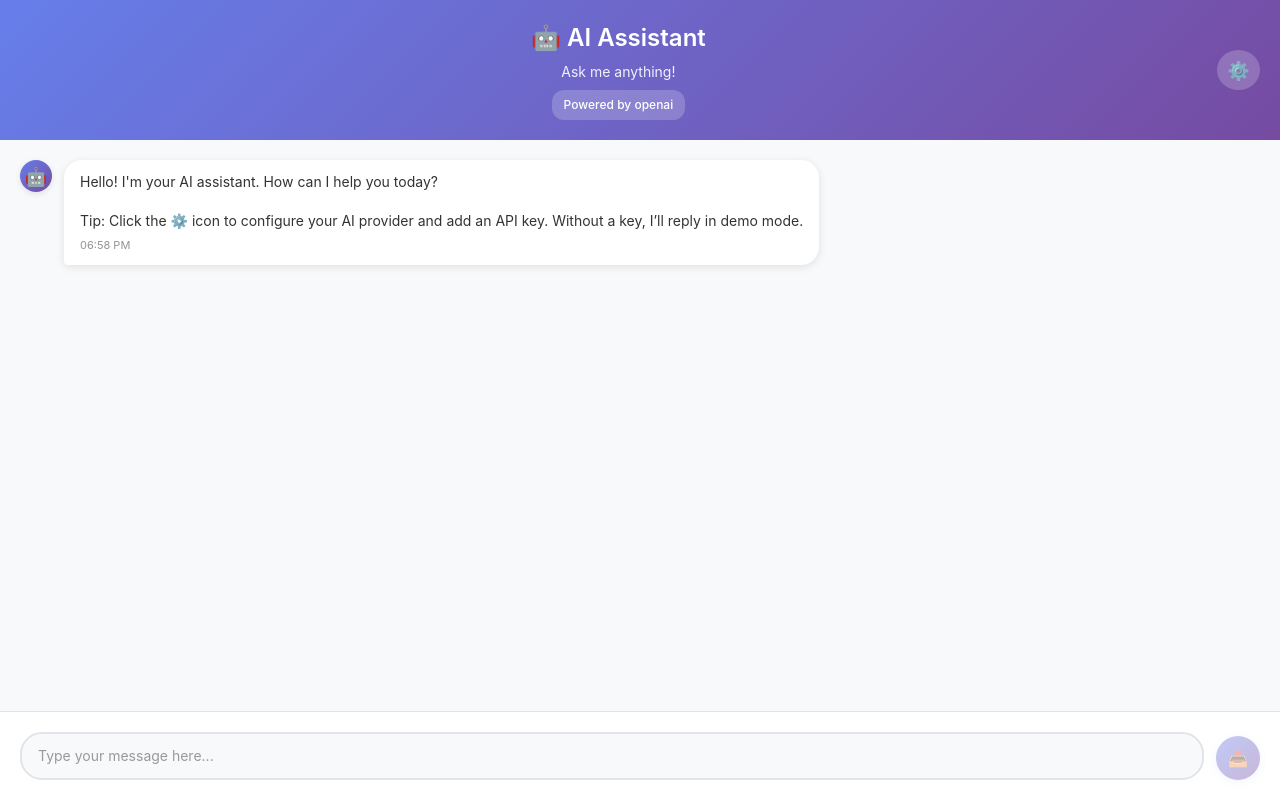
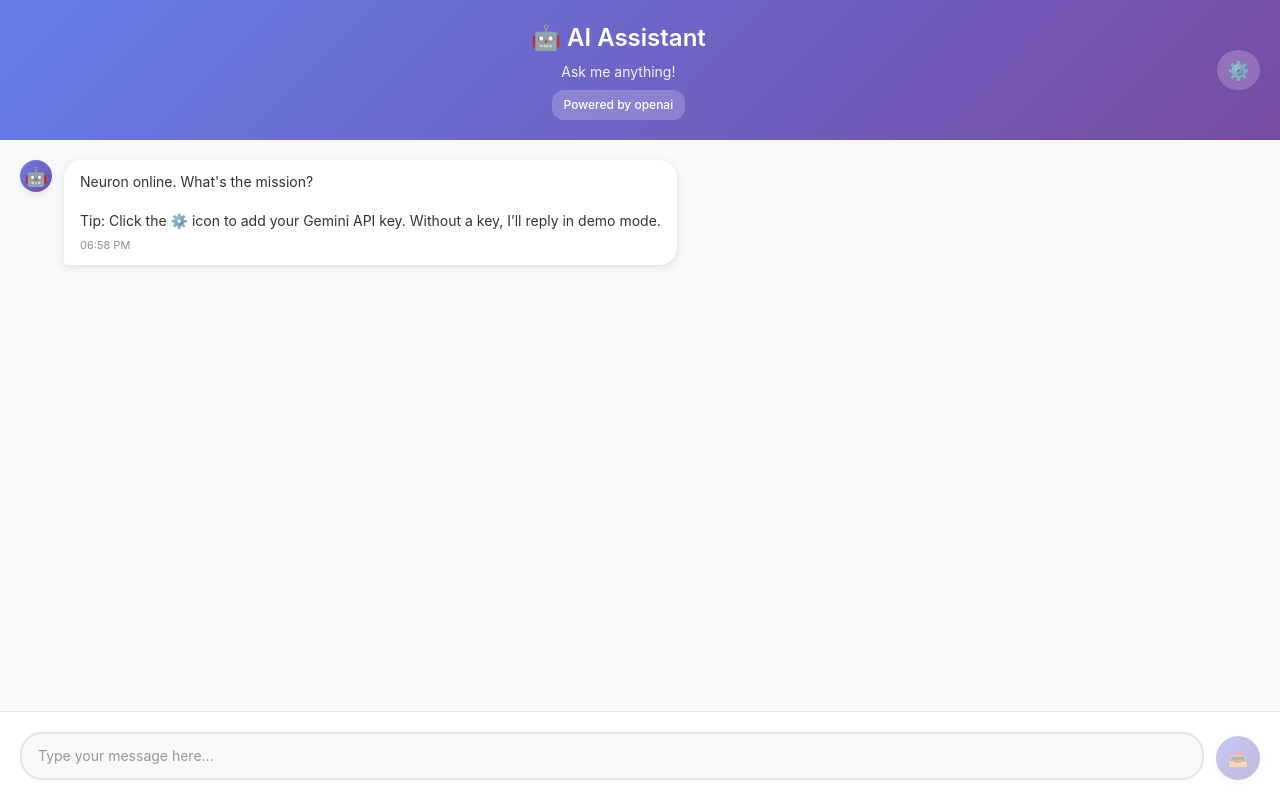
Before and after one commit to Rakesh99k/neuron, a React (Vite) app: page / in a window 1280 px wide. Built offline with nearby package versions, Linux system fonts and the light colour scheme; no server answers.

Commit message:
Update default message in Chatbot component to reflect Gemini API configuration

```diff
--- a/src/components/Chatbot.jsx
+++ b/src/components/Chatbot.jsx
@@ -9,7 +9,7 @@ const Chatbot = () => {
   const [messages, setMessages] = useState([
     {
       id: 1,
-      text: "Hello! I'm your AI assistant. How can I help you today?\n\nTip: Click the ⚙️ icon to configure your AI provider and add an API key. Without a key, I’ll reply in demo mode.",
+      text: "Neuron online. What's the mission?\n\nTip: Click the ⚙️ icon to add your Gemini API key. Without a key, I’ll reply in demo mode.",
       isAi: true,
       timestamp: new Date()
     }
```
